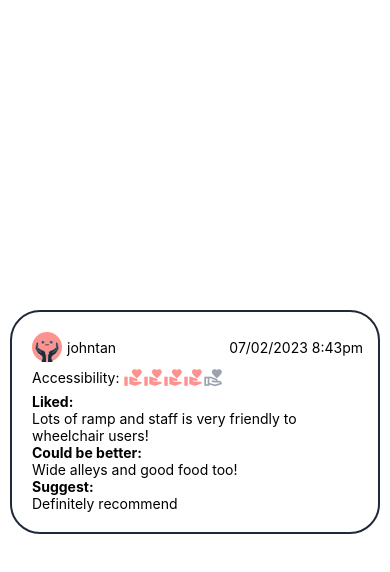
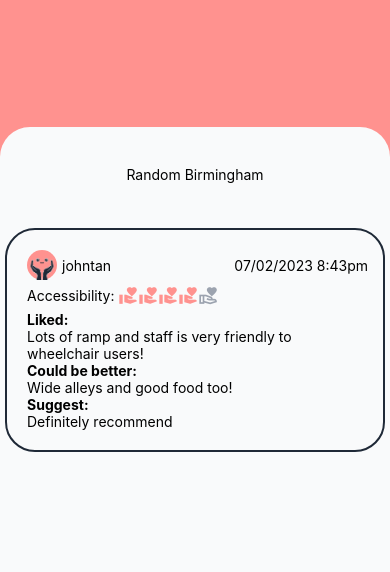
Before and after one commit to yunruu/handycan, a React Native app: screen /Register in a window 390 px wide. Shown: the top 572 px of the page. Built offline with nearby package versions, Linux system fonts and the light colour scheme.

Commit message:
Add background

```diff
--- a/App.js
+++ b/App.js
@@ -4,7 +4,7 @@ import { StyleSheet, Text, View } from "react-native";
 import ReviewScreen from "./src/screens/ReviewScreen";
 
 export default function App() {
-  return <ReviewScreen />;
+  return <ReviewScreen locationName={"Random Birmingham"} />;
 }
 
 const styles = StyleSheet.create({
--- a/src/components/Review/Review.js
+++ b/src/components/Review/Review.js
@@ -7,13 +7,11 @@ import Rating from "./Rating";
 
 const Review = ({ username, timestamp, rating, goodpt, aoi, suggestions }) => {
   return (
-    <Card>
-      <View style={styles.container}>
-        <Header username={username} timestamp={timestamp} />
-        <Rating rating={rating} />
-        <ReviewText goodpt={goodpt} aoi={aoi} suggestions={suggestions} />
-      </View>
-    </Card>
+    <View style={styles.container}>
+      <Header username={username} timestamp={timestamp} />
+      <Rating rating={rating} />
+      <ReviewText goodpt={goodpt} aoi={aoi} suggestions={suggestions} />
+    </View>
   );
 };
 
@@ -45,7 +43,7 @@ const ReviewText = ({ goodpt, aoi, suggestions }) => {
 const styles = StyleSheet.create({
   container: {
     justifyContent: "center",
-    margin: 10,
+    margin: 5,
     padding: 15,
     borderColor: COLORS.black,
     borderWidth: 2,
--- a/src/components/UI/Card.js
+++ b/src/components/UI/Card.js
@@ -1,15 +1,15 @@
 import React from "react";
 import { StyleSheet, View } from "react-native";
 
-export function Card(props) {
-    return <View style={styles.container}>{props.children}</View>
+export function Card({ children }) {
+  return <View style={styles.container}>{children}</View>;
 }
 
 const styles = StyleSheet.create({
-    container : {
-        display: "flex",
-        flex: 1,
-        alignItems: "center",
-        justifyContent: "center",
-    }
-})
+  container: {
+    display: "flex",
+    flex: 1,
+    alignItems: "center",
+    justifyContent: "center",
+  },
+});
--- a/src/screens/ReviewScreen.js
+++ b/src/screens/ReviewScreen.js
@@ -1,17 +1,47 @@
 import React from "react";
+import { StyleSheet, Text, View } from "react-native";
 import Review from "../components/Review/Review";
+import { Card } from "../components/UI/Card";
+import { COLORS } from "../style/Colors";
+import { STYLES } from "../style/Styles";
 
-const ReviewScreen = () => {
+const ReviewScreen = ({ locationName }) => {
   return (
+    <View style={STYLES.containerPink}>
+      <View style={styles.reviewsContainer}>
+        <View style={styles.reviewHeaderContainer}>
+          <Text>{locationName}</Text>
+        </View>
         <Review
           username={"johntan"}
           timestamp={"07/02/2023 8:43pm"}
           rating={3}
-      goodpt={"Lots of ramp and staff is very friendly to wheelchair users!"}
+          goodpt={
+            "Lots of ramp and staff is very friendly to wheelchair users!"
+          }
           aoi={"Wide alleys and good food too!"}
           suggestions={"Definitely recommend"}
         />
+      </View>
+    </View>
   );
 };
 
+const styles = StyleSheet.create({
+  reviewHeaderContainer: {
+    flex: 0.2,
+    alignItems: "center",
+    justifyContent: "center",
+  },
+  reviewsContainer: {
+    flex: 0.85,
+    backgroundColor: COLORS.white,
+    borderTopLeftRadius: 30,
+    borderTopRightRadius: 30,
+    width: "100%",
+    marginTop: "auto",
+    alignItems: "center",
+  },
+});
+
 export default ReviewScreen;
```
Lines whose indentation alone changed are shown as unchanged.
